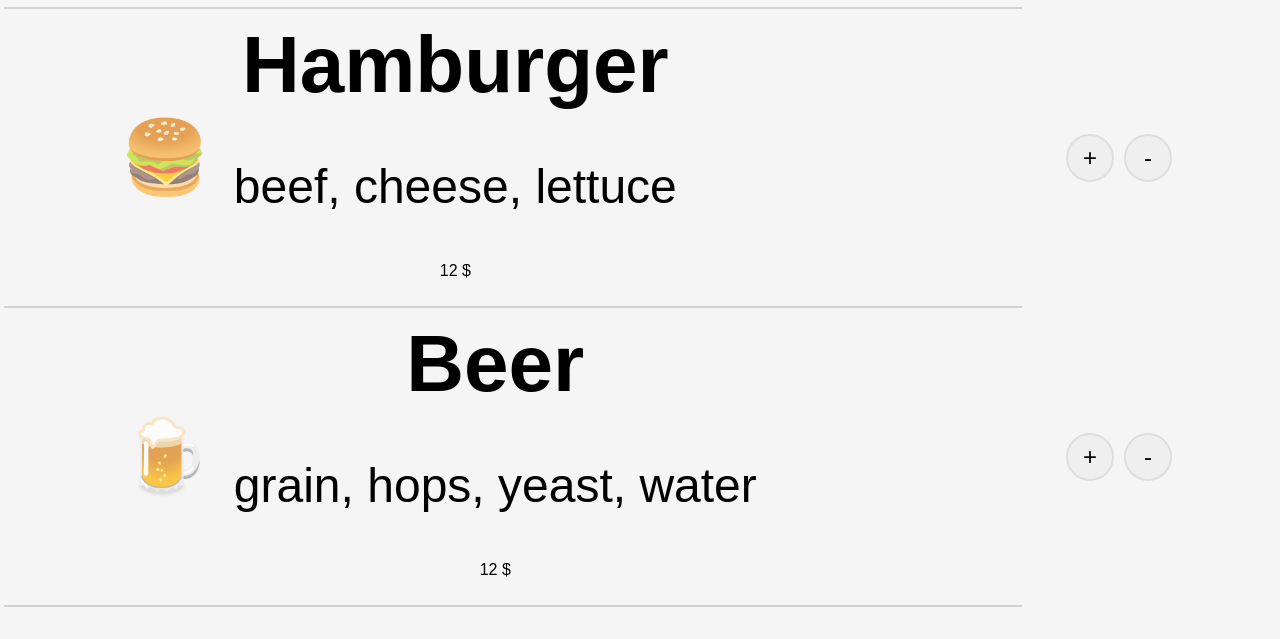
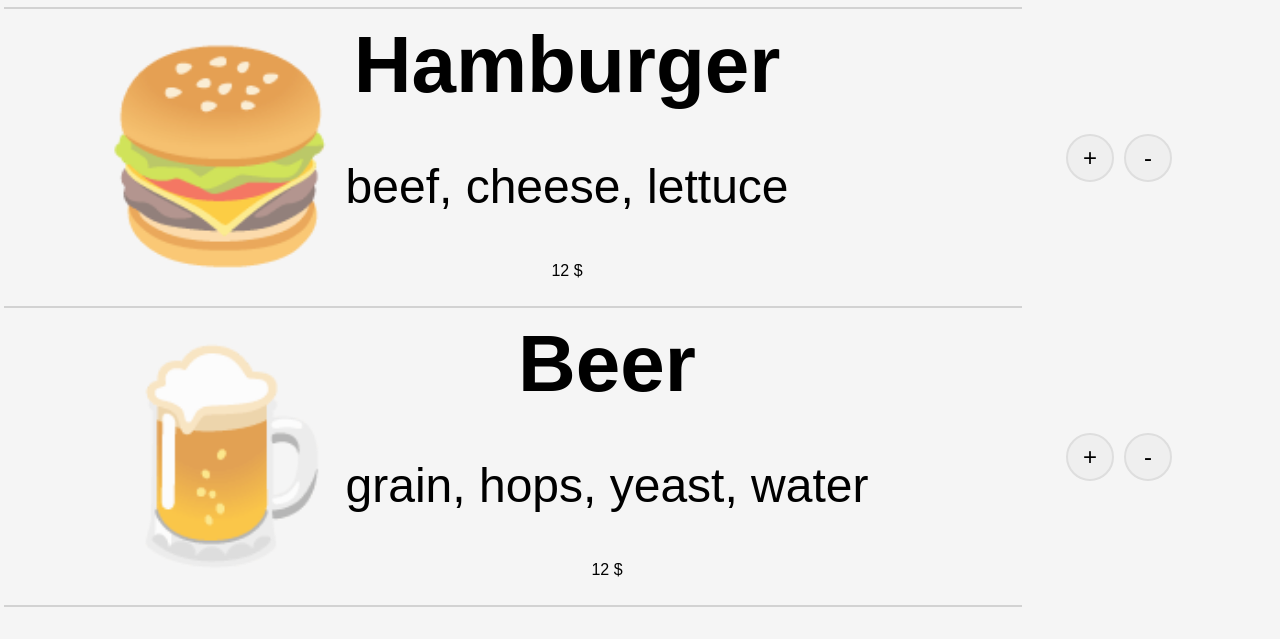
Before and after one commit to rami3-bit/FoodApp, a plain HTML site: page index.html in a window 1280 px wide. Shown: the part 694-1333 px from the top of the page. Drawn offline with Linux system fonts and the light colour scheme; a web font is replaced by a local one.

Commit message:
anpther resize adjustment

```diff
--- a/index.css
+++ b/index.css
@@ -286,8 +286,8 @@ h2 {
 }
 
 /* ikon-styling */
-.icon {
-    font-size: 4.5rem;
+.icons {
+    font-size: 7.5rem;
     opacity: 0.72;
 	margin: 24px;
 }
```
